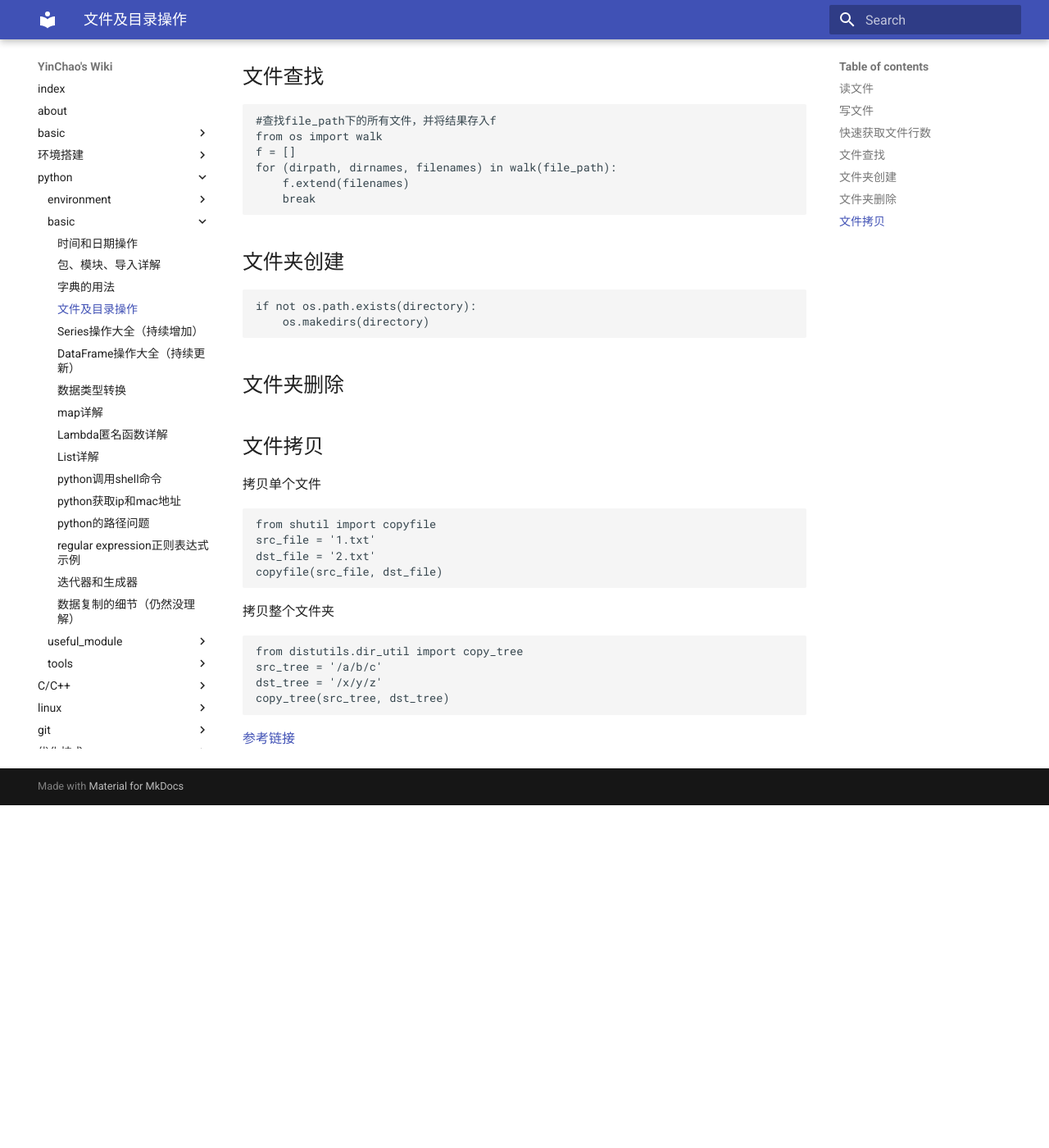
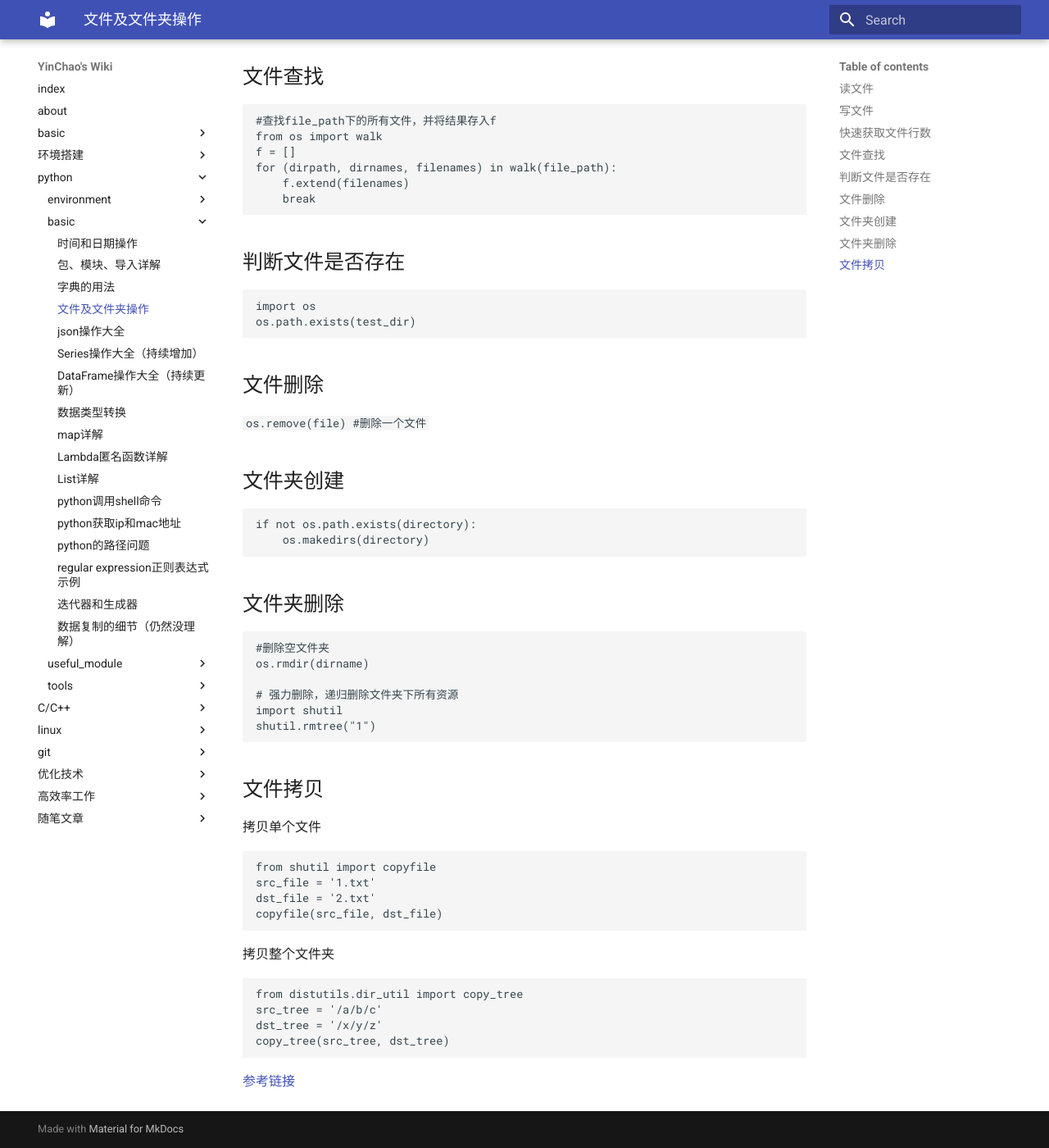
Before and after one commit to YinChao126/yc_wiki, an MkDocs documentation site: the page built from docs/python/basic/file.md, in a window 1280 px wide and 1400 px high, scrolled down 737 px. Shown: the whole window at 82% size. Built offline with MkDocs 1.6.1 and Material for MkDocs 9.7.7, drawn with Linux system fonts in a browser that asks for light colours; before the commit the page ends 1719 px from its top, so only the background shows below that.

Commit message:
增加了json操作

````diff
--- a/docs/python/basic/file.md
+++ b/docs/python/basic/file.md
@@ -1,4 +1,4 @@
-# 文件及目录操作
+# 文件及文件夹操作
 
 作者：尹超
 
@@ -40,6 +40,17 @@
     break
 ```
 
+## 判断文件是否存在
+
+```
+import os
+os.path.exists(test_dir)
+```
+
+## 文件删除
+
+`os.remove(file) #删除一个文件`
+
 ## 文件夹创建
 
 ```python
@@ -48,6 +59,15 @@
 ```
 
 ## 文件夹删除
+
+```
+#删除空文件夹
+os.rmdir(dirname)
+
+# 强力删除，递归删除文件夹下所有资源
+import shutil
+shutil.rmtree("1")
+```
 
 
 
--- a/mkdocs.yml
+++ b/mkdocs.yml
@@ -39,6 +39,7 @@
                   python/basic/package_module.md,
                   python/basic/dict.md,
                   python/basic/file.md,
+                  python/basic/json.md,
                   python/basic/Series.md,
                   python/basic/dataframe.md,
                   python/basic/type.md,
````
Also changed, not shown: docs/python/basic/json.md (added, +54 -0 lines).
